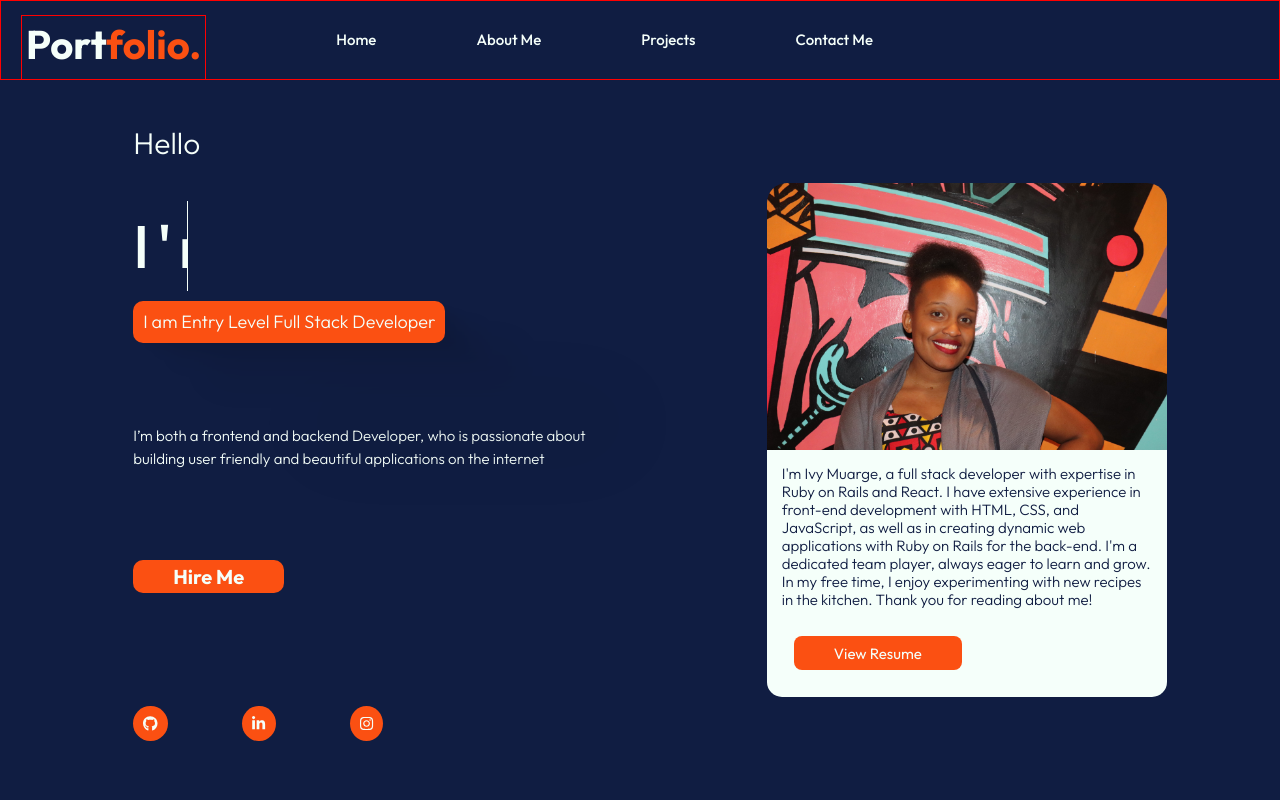
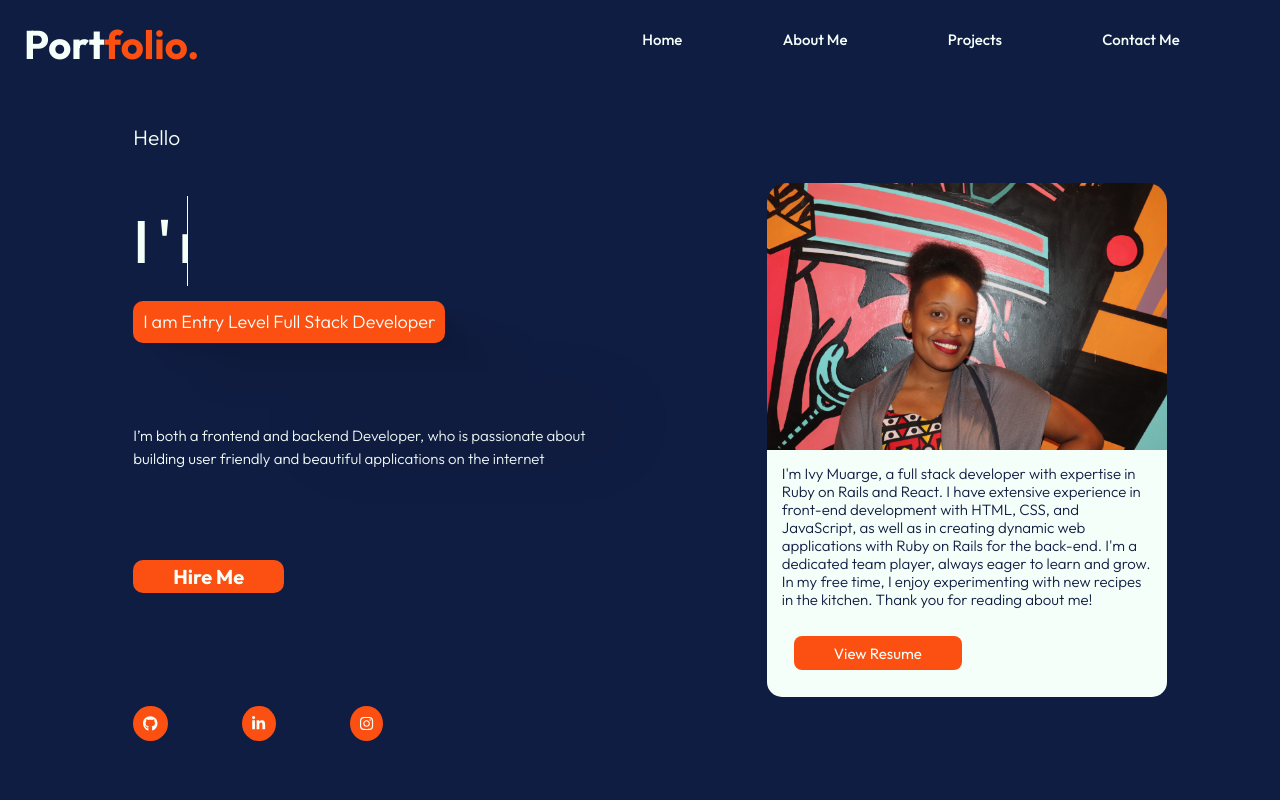
Before and after one commit to Murage-Ivy/my-portfolio, a React (Create React App) app: page / in a window 1280 px wide. Shown: the top 800 px of the page. Built offline with nearby package versions, Linux system fonts and the light colour scheme.

Commit message:
Refactor styles for nav bar

```diff
--- a/src/components/info_section/InfoSection.css
+++ b/src/components/info_section/InfoSection.css
@@ -48,7 +48,7 @@
   position: relative;
   top: 10%;
   bottom: 20px;
-  font-size: 2em;
+  font-size: 1.4em;
   font-weight: 300;
 }
 
--- a/src/components/logo/Logo.css
+++ b/src/components/logo/Logo.css
@@ -5,7 +5,6 @@
 }
 
 .logo {
-  border: 1px solid red;
   justify-self: flex-start;
   padding: 4px;
   margin-left: 20px;
--- a/src/components/nav/Nav.css
+++ b/src/components/nav/Nav.css
@@ -3,14 +3,13 @@
 }
 .nav {
   display: flex;
-  /* justify-content: flex-end; */
+  justify-content: space-between;
   align-items: center;
   background-color: var(--primary-color);
   height: 80px;
   width: 100%;
   position: sticky;
   top: 0px;
-  border: 1px solid red;
 }
 .nav > ul {
   height: 100%;
@@ -18,7 +17,7 @@
   display: flex;
   align-items: center;
   justify-content: space-evenly;
-  justify-self: flex-end;
+
 }
 
 .nav > ul > li > a {
```
